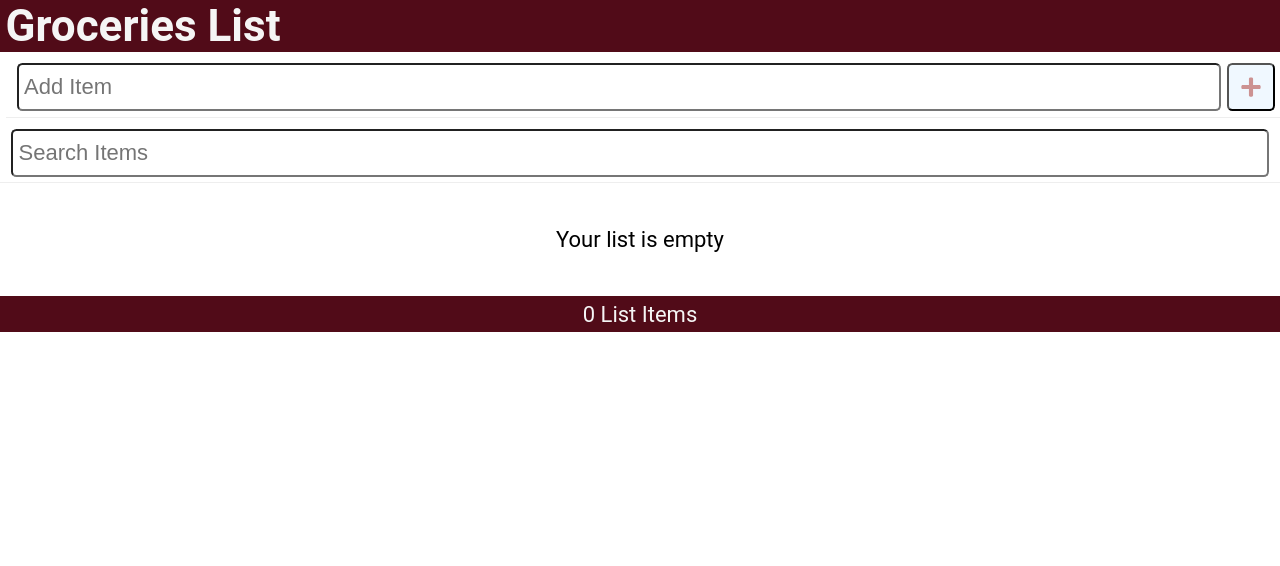
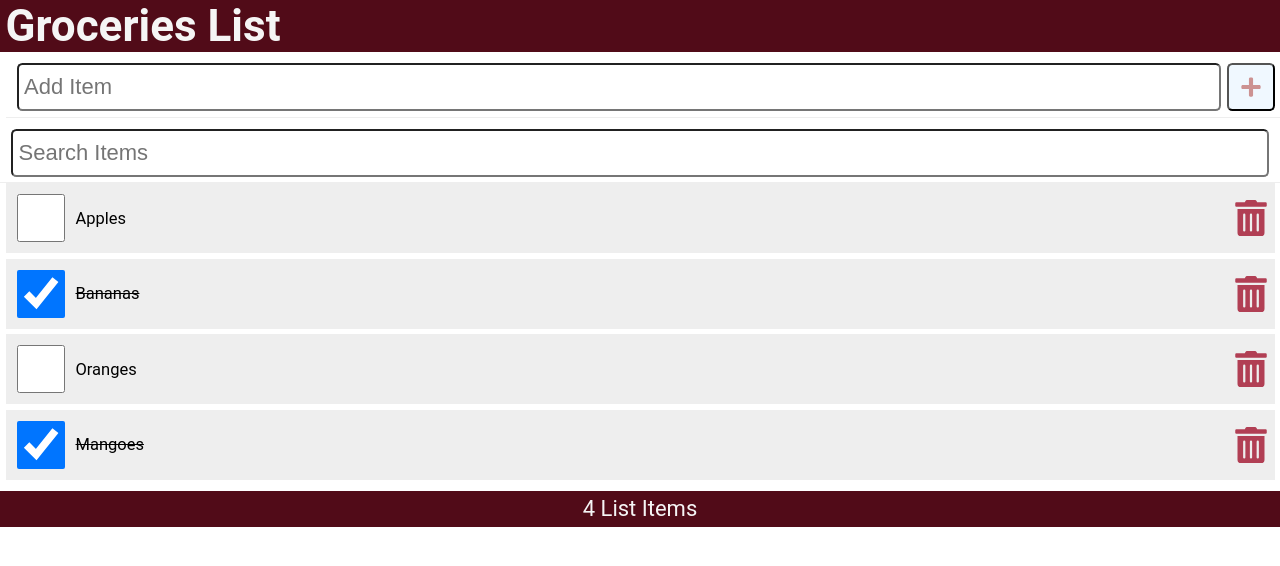
Before and after one commit to bomaolad/groceries-list-n, a React (Create React App) app: page / in a window 1280 px wide. Shown: the top 566 px of the page. Built offline with nearby package versions, Linux system fonts and the light colour scheme; data requests are answered from the project's data file.

Commit message:
Refactor App component: implement data fetching from API, enhance loading and error handling, and improve item management; update Footer styling and add footer text class

```diff
--- /dev/null
+++ b/data/db.json
@@ -0,0 +1,24 @@
+{
+  "items": [
+    {
+      "id": 1,
+      "checked": false,
+      "item": "Apples"
+    },
+    {
+      "id": 2,
+      "checked": true,
+      "item": "Bananas"
+    },
+    {
+      "id": 3,
+      "checked": false,
+      "item": "Oranges"
+    },
+    {
+      "id": 4,
+      "checked": true,
+      "item": "Mangoes"
+    }
+  ]
+}
--- a/src/App.js
+++ b/src/App.js
@@ -1,4 +1,4 @@
-import { useState } from "react";
+import { useEffect, useState } from "react";
 import Header from "./components/Header";
 import Content from "./components/Content";
 import Footer from "./components/Footer";
@@ -6,37 +6,53 @@ import AddItem from "./components/AddItem";
 import SearchItem from "./components/SearchItem";
 
 function App() {
-  const [items, setItems] = useState(
-    JSON.parse(localStorage.getItem("shoppinglist")) || []
-  );
+  const API_URL = "http://localhost:3500/items"; // URL to fetch items from the local JSON server
 
   const [search, setSearch] = useState("");
+  const [newItem, setNewItem] = useState("");
+  const [fetchError, setFetchError] = useState(null);
+  const [isLoading, setIsLoading] = useState(true);
+  const [items, setItems] = useState([]); // Load the app initially with an empty array
 
-  const setAndSaveNewItem = (newItem) => {
-    setItems(newItem);
-    localStorage.setItem("shoppinglist", JSON.stringify(newItem));
+  useEffect(() => {
+    const fetchItems = async () => {
+      try {
+        const response = await fetch(API_URL);
+        if (!response.ok) throw Error("Did not receive expected data");
+        const listItems = await response.json();
+        setItems(listItems);
+        setFetchError(null); // Reset fetch error if data is fetched successfully
+      } catch (err) {
+        console.log(err.message);
+        setFetchError(err.message); // Set fetch error if there is an issue
+      } finally {
+        setIsLoading(false); // Set loading to false after fetching data
+      }
     };
 
-  const [newItem, setNewItem] = useState("");
+    setTimeout(() => {
+      (async () => await fetchItems())();
+    }, 3000); // Simulate a delay of 3 seconds before fetching data
+  }, []);
 
   const addItem = (item) => {
     const id = items.length ? items[items.length - 1].id + 1 : 1;
     const myNewItem = { id, checked: false, item };
     const listItems = [...items, myNewItem];
-    setAndSaveNewItem(listItems);
-    console.log(listItems);
+    setItems(listItems);
+    // console.log(listItems);
   };
 
   const handleCheck = (id) => {
     const listItems = items.map((item) =>
       item.id === id ? { ...item, checked: !item.checked } : item
     );
-    setAndSaveNewItem(listItems);
+    setItems(listItems);
   };
 
   const handleDelete = (id) => {
     const listItems = items.filter((item) => item.id !== id);
-    setAndSaveNewItem(listItems);
+    setItems(listItems);
   };
 
   const handleSubmit = (e) => {
@@ -57,6 +73,12 @@ function App() {
         handleSubmit={handleSubmit}
       />
       <SearchItem search={search} setSearch={setSearch} />
+
+      <main>
+        {isLoading && <p>Loading data ...</p>}
+        {fetchError && <p style={{ color: "red" }}>{`Error: ${fetchError}`}</p>}
+
+        {!fetchError && !isLoading && (
           <Content
             items={items.filter((item) =>
               item.item.toLowerCase().includes(search.toLowerCase())
@@ -64,6 +86,8 @@ function App() {
             handleCheck={handleCheck}
             handleDelete={handleDelete}
           />
+        )}
+      </main>
       <Footer length={items.length} />
     </>
   );
--- a/src/components/Footer.jsx
+++ b/src/components/Footer.jsx
@@ -4,7 +4,7 @@ import "./index.css";
 const Footer = ({ length }) => {
   return (
     <footer>
-      <p>
+      <p class="footer-text">
         {length} List {length === 1 ? "Item" : "Items"}
       </p>
     </footer>
--- a/src/components/index.css
+++ b/src/components/index.css
@@ -10,6 +10,8 @@ html {
 
 body {
   min-height: 100vh;
+  display: flex;
+  flex-direction: column;
   font-family: "Roboto", "Oxygen", "Ubuntu", "Cantarell", "Fira Sans",
     "Droid Sans", "Helvetica Neue", sans-serif;
   -webkit-font-smoothing: antialiased;
@@ -20,7 +22,7 @@ body {
 .App {
   display: flex;
   flex-direction: column;
-  justify-content: center;
+  /* justify-content: center;  <-- DELETE THIS LINE */
   align-items: center;
   height: 100vh;
   width: 100%;
@@ -57,7 +59,10 @@ footer {
   display: grid;
   place-content: center;
   margin-top: auto;
-  position: static;
+}
+
+.footer-text {
+  margin-bottom: 0px;
 }
 
 ul {
```
Lines whose indentation alone changed are shown as unchanged.
